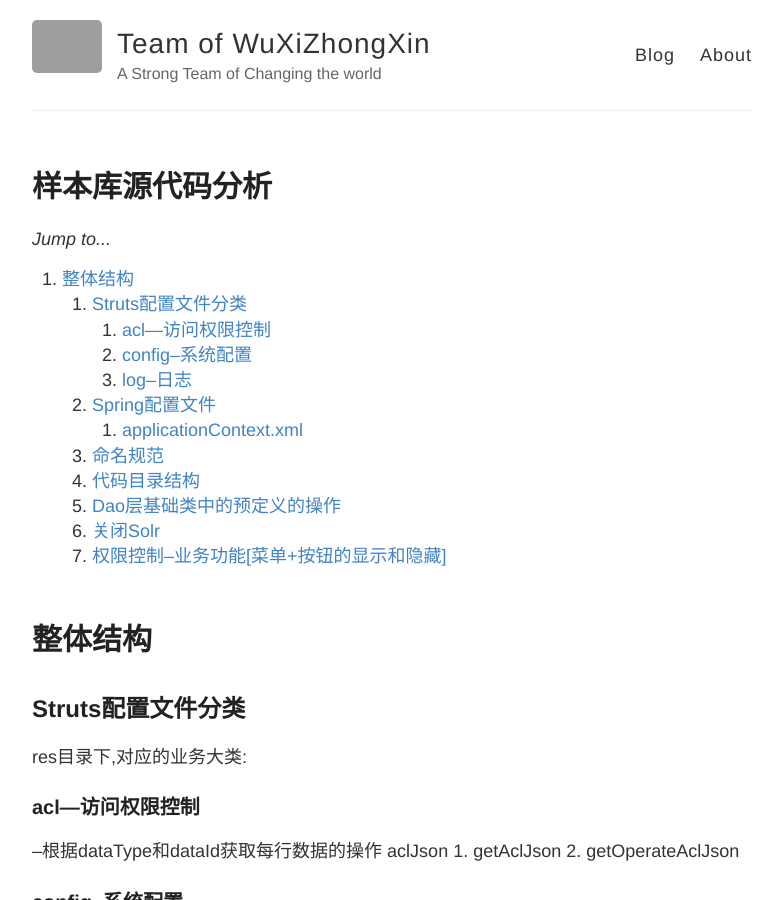
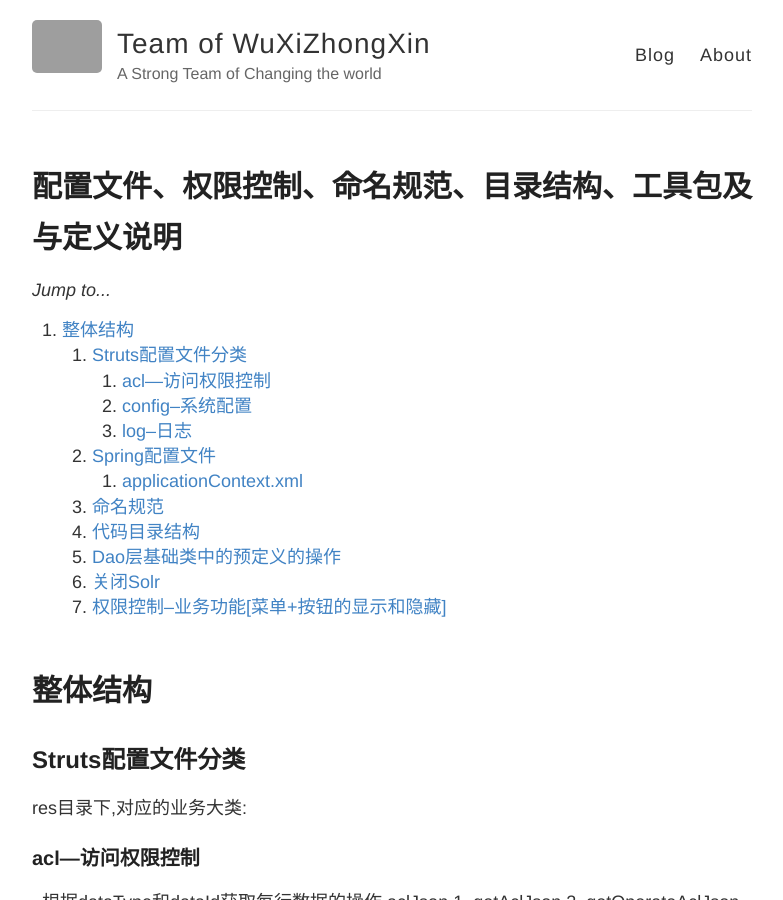
Before and after one commit to pythonlouvre/wxzx, a Jekyll site: the page built from _posts/2015-06-21-配置文件、权限控制、命名规范、目录结构、工具包及与定义说明.md, in a window 1280 px wide and 900 px high. Shown: the whole window, without its empty margins (248-1031 px from the left). Built offline with Jekyll 4.4.1, drawn with Linux system fonts in a browser that asks for light colours; Markdown is read by kramdown in place of the engine named in the settings; grey boxes are pictures that could not be loaded.

Commit message:
源码分析重命名为独立的整体结构说明文档

```diff
--- a/_posts/2015-06-21-样本库源码分析.md
+++ b/_posts/2015-06-21-配置文件、权限控制、命名规范、目录结构、工具包及与定义说明.md
@@ -1,6 +1,6 @@
 ---
 layout: post
-title: 样本库源代码分析
+title: 配置文件、权限控制、命名规范、目录结构、工具包及与定义说明
 tags: 样本库
 ---
 
```
